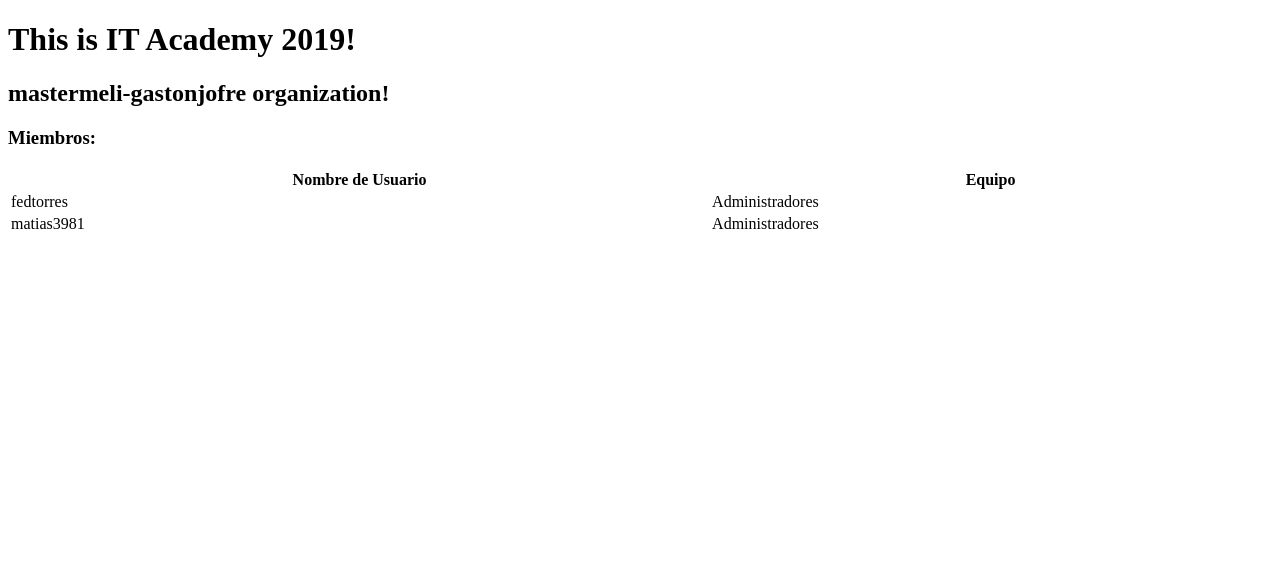
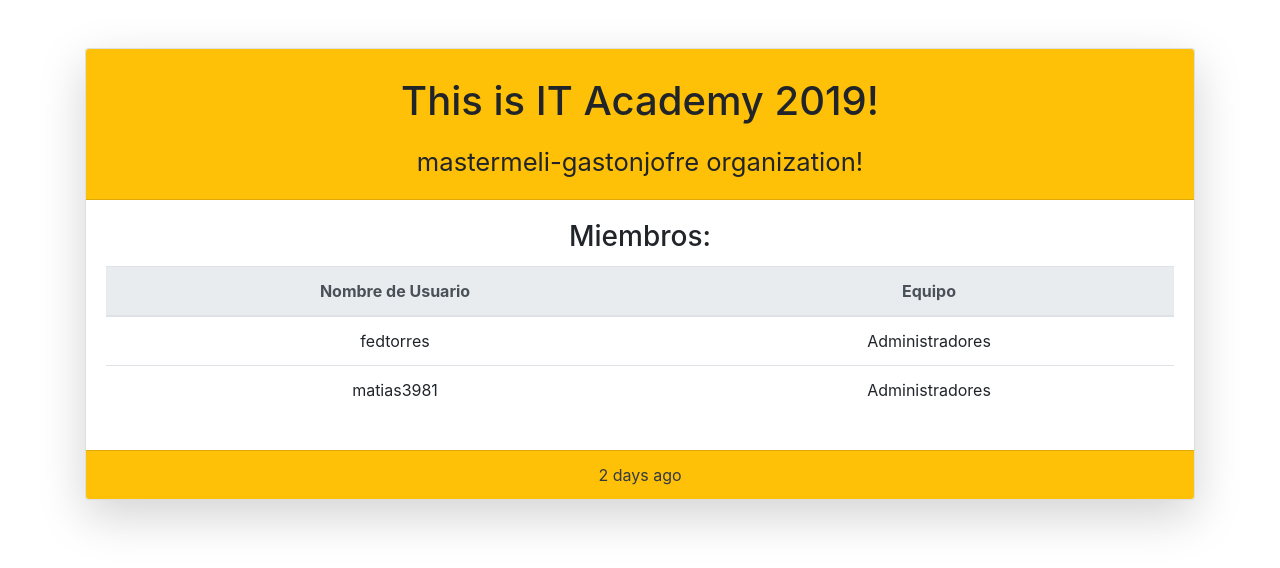
Before and after one commit to master-beat2beatmatias/mastermeli-1, a plain HTML site: page index.html in a window 1280 px wide. Drawn offline with nearby package versions, Linux system fonts and the light colour scheme.

Commit message:
Se agrega Bootstrap

```diff
--- a/index.html
+++ b/index.html
@@ -1,20 +1,28 @@
 <!DOCTYPE html>
 <html>
   <head>
-<title> mastermeli </title>
+        <link rel="stylesheet" href="https://stackpath.bootstrapcdn.com/bootstrap/4.3.1/css/bootstrap.min.css" integrity="sha384-ggOyR0iXCbMQv3Xipma34MD+dH/1fQ784/j6cY/iJTQUOhcWr7x9JvoRxT2MZw1T" crossorigin="anonymous">
+
+    <title>mastermeli</title>
   </head>
   <body>
+      <div class="container">
+            <div class="card text-center shadow-lg mt-5">
+                    <div class="card-header bg-warning">
+                            <h1 class="my-3">This is IT Academy 2019!</h1>
+                            <h2><small>mastermeli-gastonjofre organization!</small></h2>
+                    </div>
+                    <div class="card-body">
+                      <table class="table" style="width:100%">
+                            <h3 class="card-title">Miembros:</h3>
 
-<h1>This is IT Academy 2019! </h1>
-<h2> mastermeli-gastonjofre organization!</h2>
-
-<h3> Miembros: </h3>
-
-<table style="width:100%">
+                            <thead class="thead-light">
                                 <tr>
                                   <th>Nombre de Usuario</th>
                                   <th>Equipo</th>
                                 </tr>
+
+                            </thead>
                             <tr>
                               <td>fedtorres</td>
                               <td>Administradores</td>
@@ -23,7 +31,22 @@
                               <td>matias3981</td>
                               <td>Administradores</td>
                             </tr>
+
                         </table>
+                    </div>
+                    <div class="card-footer text-dark bg-warning">
+                      2 days ago
+                    </div>
+                  </div>
 
+
+
+
+
+    </div>
+
+    <script src="https://code.jquery.com/jquery-3.3.1.slim.min.js" integrity="sha384-q8i/X+965DzO0rT7abK41JStQIAqVgRVzpbzo5smXKp4YfRvH+8abtTE1Pi6jizo" crossorigin="anonymous"></script>
+<script src="https://cdnjs.cloudflare.com/ajax/libs/popper.js/1.14.7/umd/popper.min.js" integrity="sha384-UO2eT0CpHqdSJQ6hJty5KVphtPhzWj9WO1clHTMGa3JDZwrnQq4sF86dIHNDz0W1" crossorigin="anonymous"></script>
+<script src="https://stackpath.bootstrapcdn.com/bootstrap/4.3.1/js/bootstrap.min.js" integrity="sha384-JjSmVgyd0p3pXB1rRibZUAYoIIy6OrQ6VrjIEaFf/nJGzIxFDsf4x0xIM+B07jRM" crossorigin="anonymous"></script>
   </body>
 </html>
```
Lines whose indentation alone changed are shown as unchanged.
